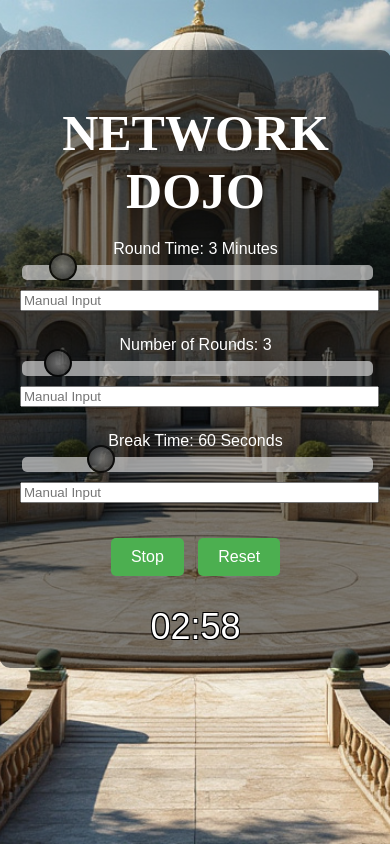
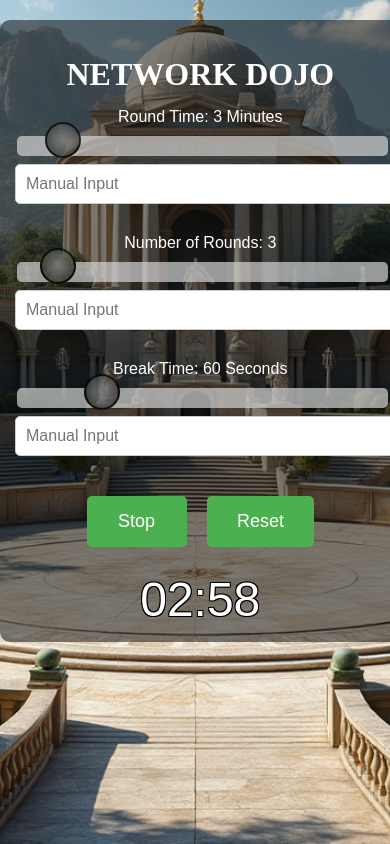
Before and after one commit to pankratiast/network-dojo-timer, a plain HTML site: page index.html in a window 390 px wide. Both pictures are taken after a click on the button "Start". Drawn offline with nearby package versions, Linux system fonts and the light colour scheme; no server answers.

Commit message:
Fix timer bugs and add mobile-friendly styles
- Fix pause/resume: timer now continues from paused time instead of resetting
- Fix isBreak state not resetting on completion and reset
- Fix break time parsing (parseFloat for consistency)
- Fix formatTime to handle floating point seconds
- Complete Firefox slider thumb CSS
- Add responsive mobile styles with larger touch targets
- Add touch-friendly button active states
- Prevent iOS zoom on input focus

```diff
--- a/script.js
+++ b/script.js
@@ -68,12 +68,17 @@ document.addEventListener('DOMContentLoaded', function() {
 
     function startTimer() {
         if (!isRunning) {
-            timeLeft = parseFloat(roundTime.value) * 60; // Convert roundTime to minutes
+            // Only reset time if starting fresh (not resuming from pause)
+            if (timeLeft === 0) {
+                timeLeft = parseFloat(roundTime.value) * 60;
+                currentRound = 0;
+                isBreak = false;
+                roundStartSound.play();
+            }
             timerElement.textContent = formatTime(timeLeft);
             isRunning = true;
             interval = setInterval(updateTimer, 1000);
             startStopButton.textContent = 'Stop';
-            roundStartSound.play(); // Play the round start sound when the timer starts
         } else {
             clearInterval(interval);
             isRunning = false;
@@ -97,13 +102,14 @@ document.addEventListener('DOMContentLoaded', function() {
                 // End of round, check if more rounds left
                 currentRound++;
                 if (currentRound < totalRounds) {
-                    timeLeft = parseInt(breakTime.value); // Break time in seconds
+                    timeLeft = parseFloat(breakTime.value); // Break time in seconds
                     roundEndSound.play();
                     isBreak = true;
                     interval = setInterval(updateTimer, 1000);
                 } else {
                     allDoneSound.play();
                     isRunning = false;
+                    isBreak = false;
                     startStopButton.textContent = 'Start';
                 }
             }
@@ -112,13 +118,14 @@ document.addEventListener('DOMContentLoaded', function() {
 
     function formatTime(seconds) {
         const minutes = Math.floor(seconds / 60);
-        const remainingSeconds = seconds % 60;
+        const remainingSeconds = Math.floor(seconds % 60);
         return `${minutes < 10 ? '0' + minutes : minutes}:${remainingSeconds < 10 ? '0' + remainingSeconds : remainingSeconds}`;
     }
 
     function resetTimer() {
         clearInterval(interval);
         isRunning = false;
+        isBreak = false;
         currentRound = 0;
         timeLeft = 0;
         timerElement.textContent = '00:00';
--- a/style.css
+++ b/style.css
@@ -102,3 +102,75 @@ input[type="range"]::-moz-range-thumb {
     background:
         radial-gradient(circle at 50% 50%, rgba(255,255,255,0.3) 0%, rgba(255,255,255,0) 100%),
         radial-gradient(circle at 50% 50%, #606060 0%, #303030 100%);
+    border: 2px solid #000;
+    cursor: pointer;
+}
+
+/* Mobile-friendly styles */
+@media screen and (max-width: 600px) {
+    .backdrop {
+        margin: 20px auto;
+        padding: 15px;
+        width: 95%;
+    }
+
+    h1 {
+        font-size: 32px;
+        margin-bottom: 15px;
+    }
+
+    #timer {
+        font-size: 48px;
+        margin-top: 15px;
+    }
+
+    .slider-container {
+        margin-bottom: 20px;
+    }
+
+    label {
+        font-size: 16px;
+        margin-bottom: 8px;
+    }
+
+    input[type="range"] {
+        height: 20px;
+        margin-bottom: 8px;
+    }
+
+    input[type="range"]::-webkit-slider-thumb {
+        width: 36px;
+        height: 36px;
+        margin-top: -12px;
+    }
+
+    input[type="range"]::-moz-range-thumb {
+        width: 36px;
+        height: 36px;
+    }
+
+    input[type="number"] {
+        font-size: 16px;
+        padding: 10px;
+        border-radius: 5px;
+        border: 1px solid #ccc;
+    }
+
+    button {
+        font-size: 18px;
+        padding: 15px 30px;
+        margin: 10px 8px;
+        min-width: 100px;
+    }
+}
+
+/* Prevent zoom on input focus for iOS */
+input[type="number"] {
+    font-size: 16px;
+}
+
+/* Touch-friendly button active states */
+button:active {
+    background-color: #3d8b40;
+    transform: scale(0.98);
+}
```
